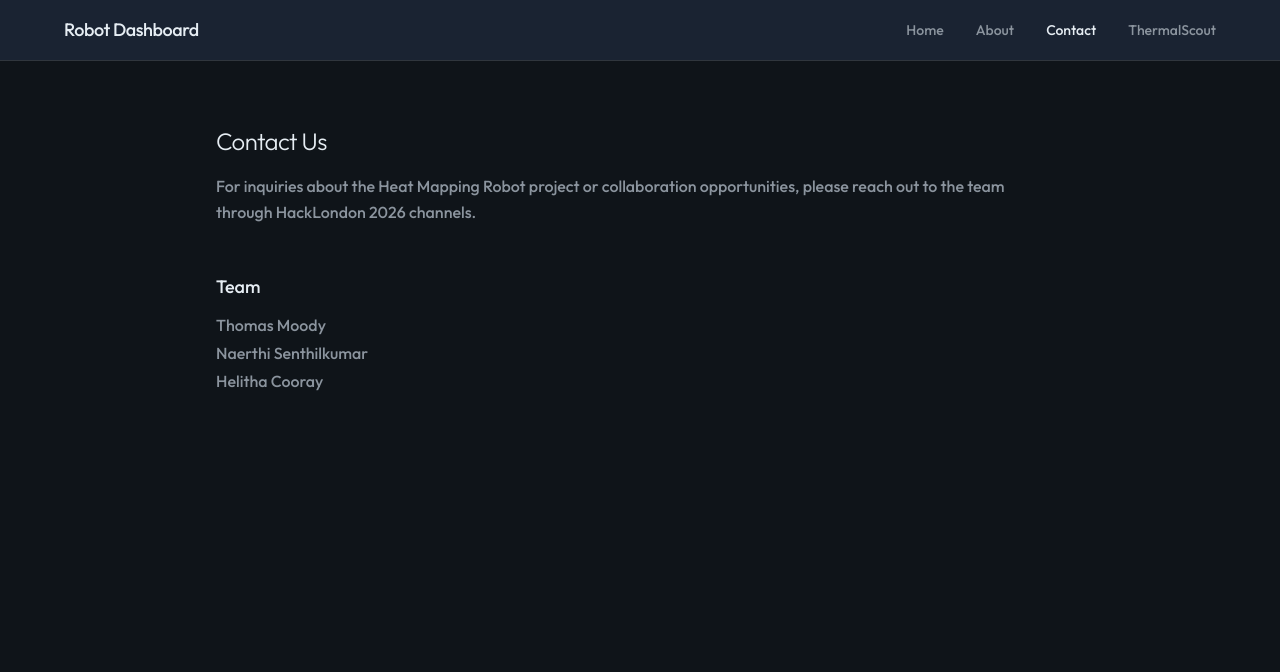
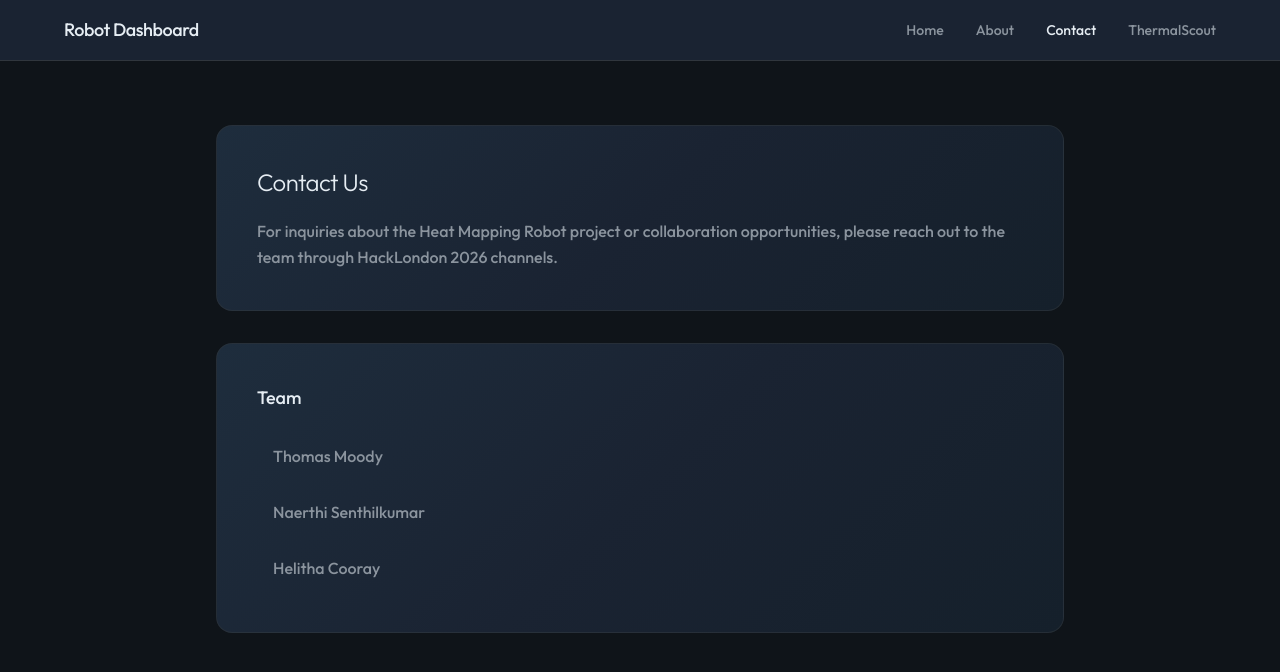
Before and after one commit to Mr-Moody/Heat-Mapping-Robot, a React (Vite) app in the folder frontend/RobotDashboard/: page /contact in a window 1280 px wide. Shown: the top 672 px of the page. Built offline with nearby package versions, Linux system fonts and the light colour scheme.

Commit message:
Feat: Make Home, About, Contact pages more interactive and added LinkedIns

```diff
--- a/frontend/RobotDashboard/src/index.css
+++ b/frontend/RobotDashboard/src/index.css
@@ -38,3 +38,52 @@ body {
 #root {
   min-height: 100vh;
 }
+
+/* Card with subtle gradient and shine-on-hover effect */
+.card-gradient {
+  background: linear-gradient(135deg, #1e2d3d 0%, #1a2332 50%, #15202b 100%);
+  border: 1px solid rgba(48, 54, 61, 0.6);
+}
+
+.card-shine {
+  position: relative;
+  overflow: hidden;
+}
+
+.card-shine::before {
+  content: '';
+  position: absolute;
+  top: 0;
+  left: -100%;
+  width: 100%;
+  height: 100%;
+  background: linear-gradient(
+    110deg,
+    transparent 0%,
+    rgba(255, 255, 255, 0.02) 35%,
+    rgba(255, 255, 255, 0.08) 50%,
+    rgba(255, 255, 255, 0.02) 65%,
+    transparent 100%
+  );
+  transition: left 1.4s cubic-bezier(0.25, 0.46, 0.45, 0.94);
+  pointer-events: none;
+}
+
+.card-shine:hover::before {
+  left: 100%;
+}
+
+@keyframes fadeSlideUp {
+  from {
+    opacity: 0;
+    transform: translateY(12px);
+  }
+  to {
+    opacity: 1;
+    transform: translateY(0);
+  }
+}
+
+.animate-fade-slide {
+  animation: fadeSlideUp 0.5s ease-out forwards;
+}
--- a/frontend/RobotDashboard/src/pages/AboutPage.tsx
+++ b/frontend/RobotDashboard/src/pages/AboutPage.tsx
@@ -2,21 +2,35 @@ export default function AboutPage() {
   return (
     <div className="max-w-4xl mx-auto px-4 sm:px-6 py-12 sm:py-16">
       <div className="space-y-8">
-        <section>
+        <section className="card-gradient card-shine rounded-2xl p-8 sm:p-10 transition-all duration-300 hover:border-[var(--accent-cyan)]/20 animate-fade-slide">
           <h2 className="text-2xl font-light tracking-tight text-uber-gray-dark">
             About the Project
           </h2>
-          <p className="mt-4 text-uber-gray-mid leading-relaxed">
+          <p className="mt-5 text-uber-gray-mid leading-relaxed">
             The dashboard provides a clean interface to visualise robot telemetry
             and environmental data in real-time.
           </p>
         </section>
-        <section>
+
+        <section
+          className="card-gradient card-shine rounded-2xl p-8 sm:p-10 transition-all duration-300 hover:border-[var(--accent-cyan)]/20 animate-fade-slide opacity-0"
+          style={{ animationDelay: '0.15s' }}
+        >
           <h3 className="text-lg font-medium text-uber-gray-dark">Features</h3>
-          <ul className="mt-3 space-y-2 text-uber-gray-mid">
-            <li>Real-time 3D robot visualisation.</li>
-            <li>Point cloud environment mapping.</li>
-            <li>Minimalist dashboard for sensor data.</li>
+          <ul className="mt-5 space-y-3">
+            {[
+              'Real-time 3D robot visualisation.',
+              'Point cloud environment mapping.',
+              'Minimalist dashboard for sensor data.',
+            ].map((item, i) => (
+              <li
+                key={i}
+                className="flex items-center gap-3 text-uber-gray-mid transition-colors duration-200 hover:text-[var(--accent-cyan)]"
+              >
+                <span className="h-1.5 w-1.5 rounded-full bg-[var(--accent-cyan)]/60" />
+                {item}
+              </li>
+            ))}
           </ul>
         </section>
       </div>
--- a/frontend/RobotDashboard/src/pages/ContactPage.tsx
+++ b/frontend/RobotDashboard/src/pages/ContactPage.tsx
@@ -1,22 +1,42 @@
+const team = [
+  { name: 'Thomas Moody', linkedIn: 'https://www.linkedin.com/in/thomas-moody1/' },
+  { name: 'Naerthi Senthilkumar', linkedIn: 'https://www.linkedin.com/in/naerthi-senthilkumar-83851a298/' },
+  { name: 'Helitha Cooray', linkedIn: 'https://www.linkedin.com/in/helitha-cooray/' },
+]
+
 export default function ContactPage() {
   return (
     <div className="max-w-4xl mx-auto px-4 sm:px-6 py-12 sm:py-16">
       <div className="space-y-8">
-        <section>
+        <section className="card-gradient card-shine rounded-2xl p-8 sm:p-10 transition-all duration-300 hover:border-[var(--accent-cyan)]/20 animate-fade-slide">
           <h2 className="text-2xl font-light tracking-tight text-uber-gray-dark">
             Contact Us
           </h2>
-          <p className="mt-4 text-uber-gray-mid leading-relaxed">
-            For inquiries about the Heat Mapping Robot project or collaboration opportunities,
-            please reach out to the team through HackLondon 2026 channels.
+          <p className="mt-5 text-uber-gray-mid leading-relaxed">
+            For inquiries about the Heat Mapping Robot project or collaboration
+            opportunities, please reach out to the team through HackLondon 2026
+            channels.
           </p>
         </section>
-        <section className="pt-4">
+
+        <section
+          className="card-gradient card-shine rounded-2xl p-8 sm:p-10 transition-all duration-300 hover:border-[var(--accent-cyan)]/20 animate-fade-slide opacity-0"
+          style={{ animationDelay: '0.15s' }}
+        >
           <h3 className="text-lg font-medium text-uber-gray-dark">Team</h3>
-          <ul className="mt-3 space-y-1 text-uber-gray-mid">
-            <li>Thomas Moody</li>
-            <li>Naerthi Senthilkumar</li>
-            <li>Helitha Cooray</li>
+          <ul className="mt-5 space-y-2">
+            {team.map((member, i) => (
+              <li key={i}>
+                <a
+                  href={member.linkedIn}
+                  target="_blank"
+                  rel="noopener noreferrer"
+                  className="block rounded-lg px-4 py-3 text-uber-gray-mid transition-all duration-200 hover:bg-[var(--bg-elevated)]/50 hover:text-[var(--accent-cyan)]"
+                >
+                  {member.name}
+                </a>
+              </li>
+            ))}
           </ul>
         </section>
       </div>
--- a/frontend/RobotDashboard/src/pages/HomePage.tsx
+++ b/frontend/RobotDashboard/src/pages/HomePage.tsx
@@ -3,21 +3,26 @@ import { Link } from 'react-router-dom'
 export default function HomePage() {
   return (
     <div className="max-w-4xl mx-auto px-4 sm:px-6 py-16 sm:py-24">
-      <div className="space-y-12">
-        <div>
-          <h1 className="text-4xl font-light tracking-tight text-uber-gray-dark">
+      <div className="space-y-10">
+        <div className="card-gradient card-shine rounded-2xl p-8 sm:p-10 transition-all duration-300 hover:border-[var(--accent-cyan)]/20 animate-fade-slide">
+          <h1 className="text-4xl sm:text-5xl font-light tracking-tight text-uber-gray-dark">
             Heat Mapping Robot
           </h1>
-          <p className="mt-4 text-lg text-uber-gray-mid max-w-2xl">
+          <p className="mt-5 text-lg text-uber-gray-mid max-w-2xl leading-relaxed">
             Monitor and visualise your robot's environment in real time.
           </p>
         </div>
-        <div className="pt-8">
+
+        <div
+          className="animate-fade-slide opacity-0"
+          style={{ animationDelay: '0.15s' }}
+        >
           <Link
             to="/live"
-            className="inline-block bg-[var(--accent-cyan)] text-uber-black px-8 py-3 text-sm font-medium rounded-sm hover:opacity-90 transition-opacity"
+            className="card-gradient card-shine group inline-flex items-center gap-2 rounded-xl px-8 py-3.5 text-sm font-medium text-[var(--accent-cyan)] border border-[var(--accent-cyan)]/30 transition-all duration-300 hover:border-[var(--accent-cyan)]/60 hover:shadow-[0_0_24px_rgba(0,212,170,0.15)]"
           >
-            Open ThermalScout
+            <span>Open ThermalScout</span>
+            <span className="transition-transform duration-300 group-hover:translate-x-1">→</span>
           </Link>
         </div>
       </div>
```
